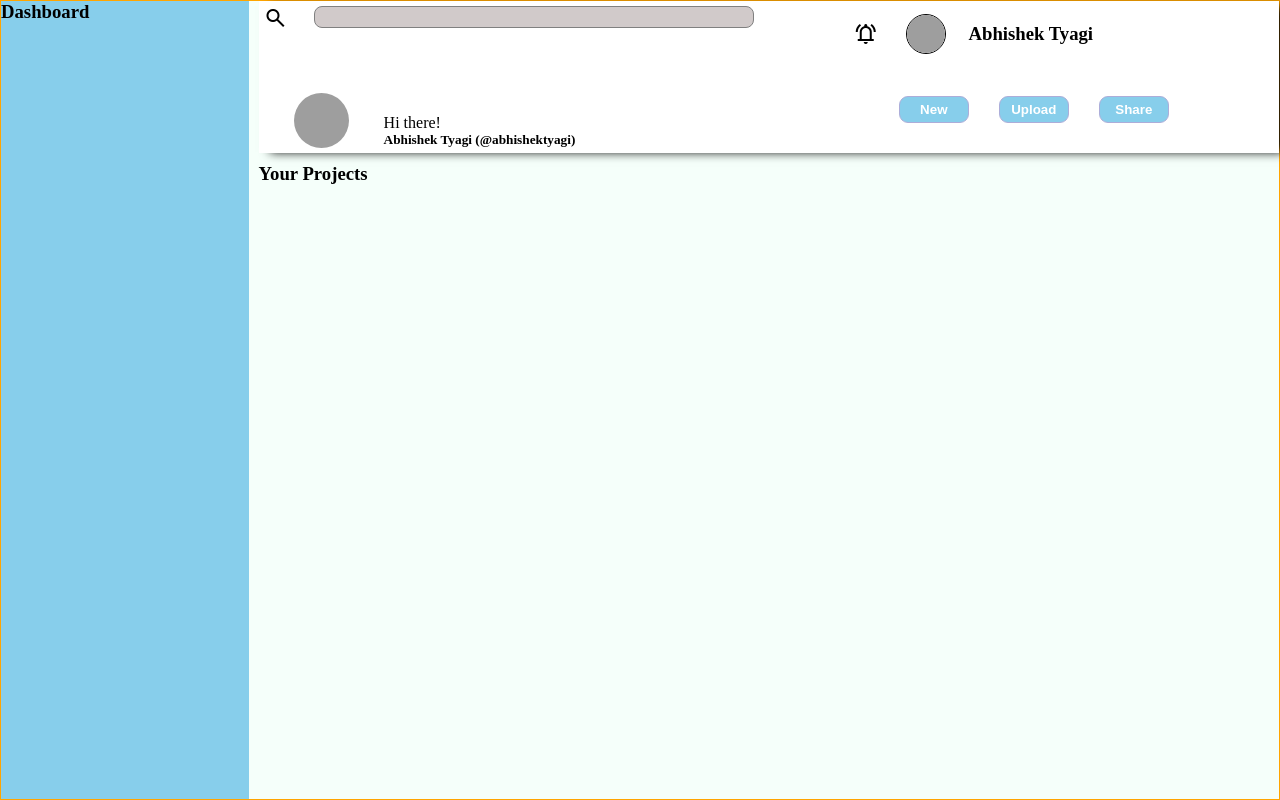
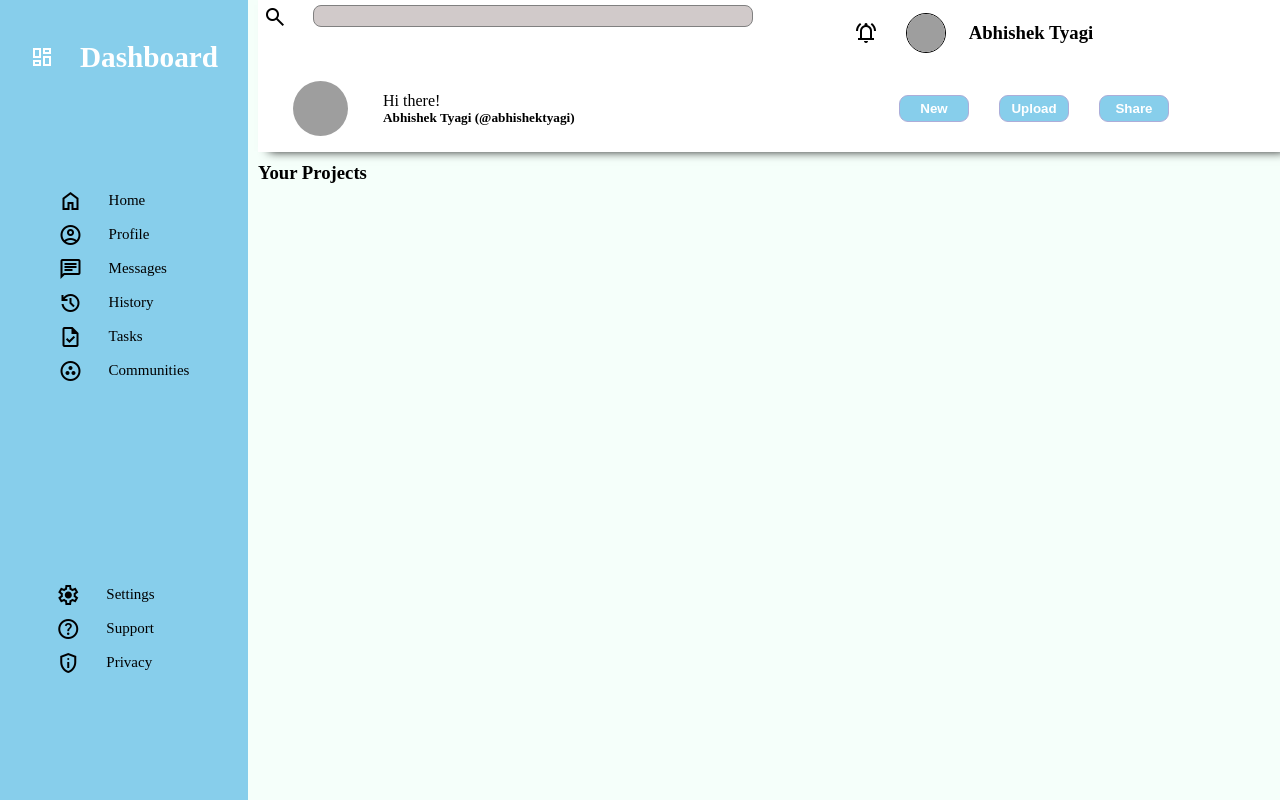
Before and after one commit to AbhishekTyagi0/Dashboard, a plain HTML site: page index.html in a window 1280 px wide. Drawn offline with nearby package versions, Linux system fonts and the light colour scheme; grey boxes are pictures that could not be loaded.

Commit message:
added sidebar content using grid

```diff
--- a/index.html
+++ b/index.html
@@ -33,14 +33,14 @@
 
                 <div class="item2-child1">
 
-                <img src="https://images.unsplash.com/photo-1694930102174-d6e808bbfadf?ixlib=rb-4.0.3&ixid=M3wxMjA3fDB8MHxwaG90by1wYWdlfHx8fGVufDB8fHx8fA%3D%3D&auto=format&fit=crop&w=1326&q=80"
+                    <img src="https://images.unsplash.com/photo-1694930102174-d6e808bbfadf?ixlib=rb-4.0.3&ixid=M3wxMjA3fDB8MHxwaG90by1wYWdlfHx8fGVufDB8fHx8fA%3D%3D&auto=format&fit=crop&w=1326&q=80"
                         alt="" width="40px">
 
-                <div class="user-name">
-                    <p>Hi there!</p>
-                    <h5>Abhishek Tyagi (@abhishektyagi)</h5>
+                    <div class="user-name">
+                        <p>Hi there!</p>
+                        <h5>Abhishek Tyagi (@abhishektyagi)</h5>
+                    </div>
                 </div>
-            </div>
 
                 <div class="buttons">
                     <button>New</button><button>Upload</button><button>Share</button>
@@ -57,7 +57,68 @@
 
         <div class="sidebar">
 
-            <h3>Dashboard</h3>
+            <div class="sidebar-child">
+
+                <div class="fchild">
+
+                    <span class="material-symbols-outlined">
+                            dashboard
+                        </span><h3>Dashboard</h3>
+                </div>
+
+                <div class="schild">
+
+                    <ul>
+                        <li><span class="material-symbols-outlined">
+                                home
+                            </span>
+                            <p>Home</p>
+                        </li>
+                        <li><span class="material-symbols-outlined">
+                                account_circle
+                            </span>
+                            <p>Profile</p>
+                        </li>
+                        <li><span class="material-symbols-outlined">
+                                chat
+                            </span>
+                            <p>Messages</p>
+                        </li>
+                        <li><span class="material-symbols-outlined">
+                                history
+                            </span>
+                            <p>History</p>
+                        </li>
+                        <li><span class="material-symbols-outlined">
+                                task
+                            </span>
+                            <p>Tasks</p>
+                        </li>
+                        <li><span class="material-symbols-outlined">
+                                communities
+                            </span>
+                            <p>Communities</p>
+                        </li>
+                    </ul>
+
+
+                </div>
+
+                <div class="tchild">
+
+                    <ul>
+                        <li><span class="material-symbols-outlined">
+                                settings
+                            </span><p>Settings</p></li>
+                        <li><span class="material-symbols-outlined">
+                                help
+                            </span><p>Support</p></li>
+                        <li><span class="material-symbols-outlined">
+                                privacy_tip
+                            </span><p>Privacy</p></li>
+                    </ul>
+                </div>
+            </div>
 
         </div>
 
--- a/style.css
+++ b/style.css
@@ -11,12 +11,11 @@ body {
 
 }
 
-.container{
+.container {
     height: 100vh;
     display: grid;
     grid-template-columns: repeat(5, 1fr);
     grid-template-rows: repeat(5, 1fr);
-    border: 1px solid orange;
     gap: 10px;
     background-color: mintcream;
 
@@ -34,7 +33,7 @@ body {
 
 }
 
-.header-item1{
+.header-item1 {
 
     display: grid;
     grid-column: 1/3;
@@ -42,16 +41,17 @@ body {
     gap: 10px;
 }
 
-.search{
+.search {
 
     width: 440px;
     height: 22px;
     border-radius: 8px;
     border: 1px solid grey;
     background-color: rgb(209, 202, 202);
+    padding-left: 10px;
 }
 
-.first-child{
+.first-child {
 
     display: grid;
     grid-column: 1/1;
@@ -59,7 +59,7 @@ body {
     padding: 5px;
 }
 
-.second-child{
+.second-child {
     display: grid;
     grid-template-columns: 60px 60px 150px;
     margin-left: 60px;
@@ -69,7 +69,7 @@ body {
     align-items: center;
 }
 
-.second-child>img{
+.second-child>img {
 
     width: 40px;
     height: 40px;
@@ -79,7 +79,7 @@ body {
 }
 
 
-.header-item2{
+.header-item2 {
 
     display: grid;
     grid-template-columns: 1fr 1fr;
@@ -87,22 +87,22 @@ body {
     padding: 5px;
 }
 
-.item2-child1{
+.item2-child1 {
 
     display: grid;
     grid-template-columns: 90px 200px;
     margin-left: 30px;
-    align-items: end;
+    align-items: center;
 }
 
-.item2-child1>img{
+.item2-child1>img {
 
     border-radius: 50%;
     width: 55px;
     height: 55px;
 }
 
-.buttons{
+.buttons {
 
     display: grid;
     grid-template-columns: 100px 100px 100px;
@@ -110,7 +110,7 @@ body {
     align-items: center;
 }
 
-.buttons>button{
+.buttons>button {
 
     width: 70px;
     height: 27px;
@@ -118,8 +118,17 @@ body {
     background-color: skyblue;
     border: 1px solid rgb(173, 173, 217);
     color: white;
-    font-weight: bolder;
+    font-weight: bold;
+    cursor: pointer;
 
+}
+
+.buttons>button:hover {
+
+    background-color: darkblue;
+    font-size: 15px;
+    width: 85px;
+    height: 35px;
 }
 
 
@@ -131,9 +140,55 @@ body {
 
 
 
-.sidebar{
+.sidebar {
 
     display: grid;
     grid-row: 1/6;
     background-color: skyblue;
 }
+
+.sidebar-child {
+
+    display: grid;
+    grid-template-rows: 1fr 3fr 3fr;
+    justify-items: center;
+    font-size: 15px;
+}
+
+.fchild {
+
+    align-self: center;
+    color: white;
+    font-size: 25px;
+    font-weight: bolder;
+}
+
+.schild {
+
+    align-self: center;
+}
+
+
+.tchild {
+
+    align-self: center;
+    margin-right: 37px;
+}
+
+.sidebar-child>.schild>ul,
+.sidebar-child>.tchild>ul {
+
+    list-style: none;
+    align-items: center;
+}
+
+
+.sidebar-child>.schild>ul>li,
+.sidebar-child>.tchild>ul>li,.fchild{
+
+    display: grid;
+    grid-template-columns: 50px 1fr;
+    justify-items: space-evenly;
+    padding: 5px;
+    align-items: center;
+}
```
